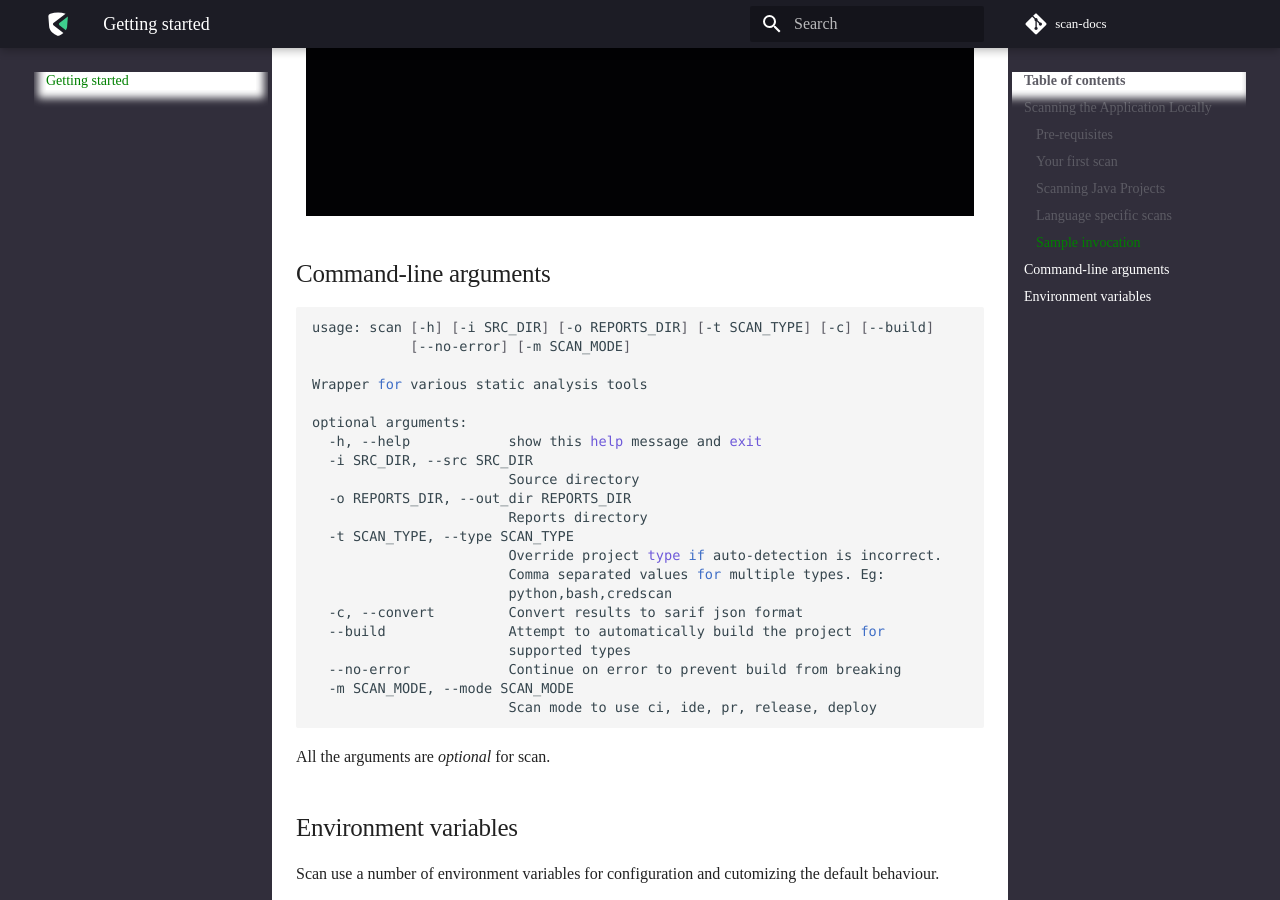
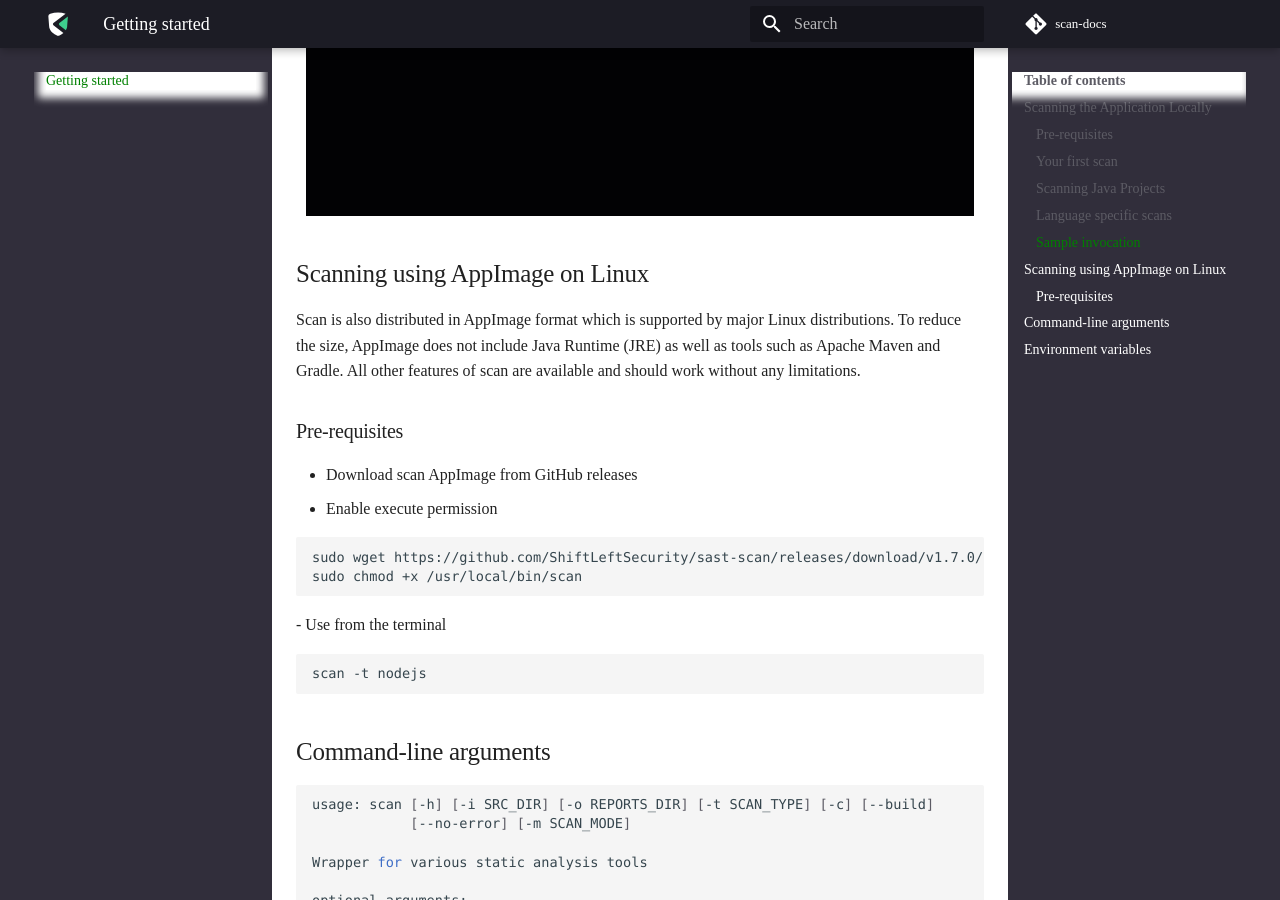
Before and after one commit to ShiftLeftSecurity/scan-docs, an MkDocs documentation site: the page built from docs/getting-started/README.md, in a window 1280 px wide and 900 px high, scrolled down 2034 px. Built offline with MkDocs 1.6.1 and Material for MkDocs 9.7.7, drawn with Linux system fonts in a browser that asks for light colours; some web fonts are replaced; comment, search, counter and statistics services are not loaded; some of the changed text lies outside the part shown.

Commit message:
Added section on appimage

````diff
--- a/docs/getting-started/README.md
+++ b/docs/getting-started/README.md
@@ -1,6 +1,6 @@
 # Getting Started
 
-ShiftLeft Scan is distributed as a container [image](https://hub.docker.com/r/shiftleft/sast-scan) and hence it is easy to install, setup in the CI or locally, and then to run it.
+ShiftLeft Scan is distributed as both a container [image](https://hub.docker.com/r/shiftleft/sast-scan) and as an [AppImage executable](https://github.com/ShiftLeftSecurity/sast-scan/releases). It is therefore easy to install, setup in the CI or locally, and then to run it.
 
 ## Scanning the Application Locally
 
@@ -157,6 +157,25 @@ $ docker run --rm -e "WORKSPACE=${PWD}" -v $PWD:/app shiftleft/sast-scan scan
 
 ![Java Scan](images/scan-java.gif)
 
+## Scanning using AppImage on Linux
+
+Scan is also distributed in AppImage format which is supported by major Linux distributions. To reduce the size, AppImage does not include Java Runtime (JRE) as well as tools such as Apache Maven and Gradle. All other features of scan are available and should work without any limitations.
+
+### Pre-requisites
+
+- Download scan AppImage from GitHub releases
+- Enable execute permission
+
+```bash
+sudo wget https://github.com/ShiftLeftSecurity/sast-scan/releases/download/v1.7.0/scan -O /usr/local/bin/scan
+sudo chmod +x /usr/local/bin/scan
+```
+- Use from the terminal
+
+```bash
+scan -t nodejs
+```
+
 ## Command-line arguments
 
 ```bash
````
Also changed, not shown: docs/index.md (+10 -2 lines).
